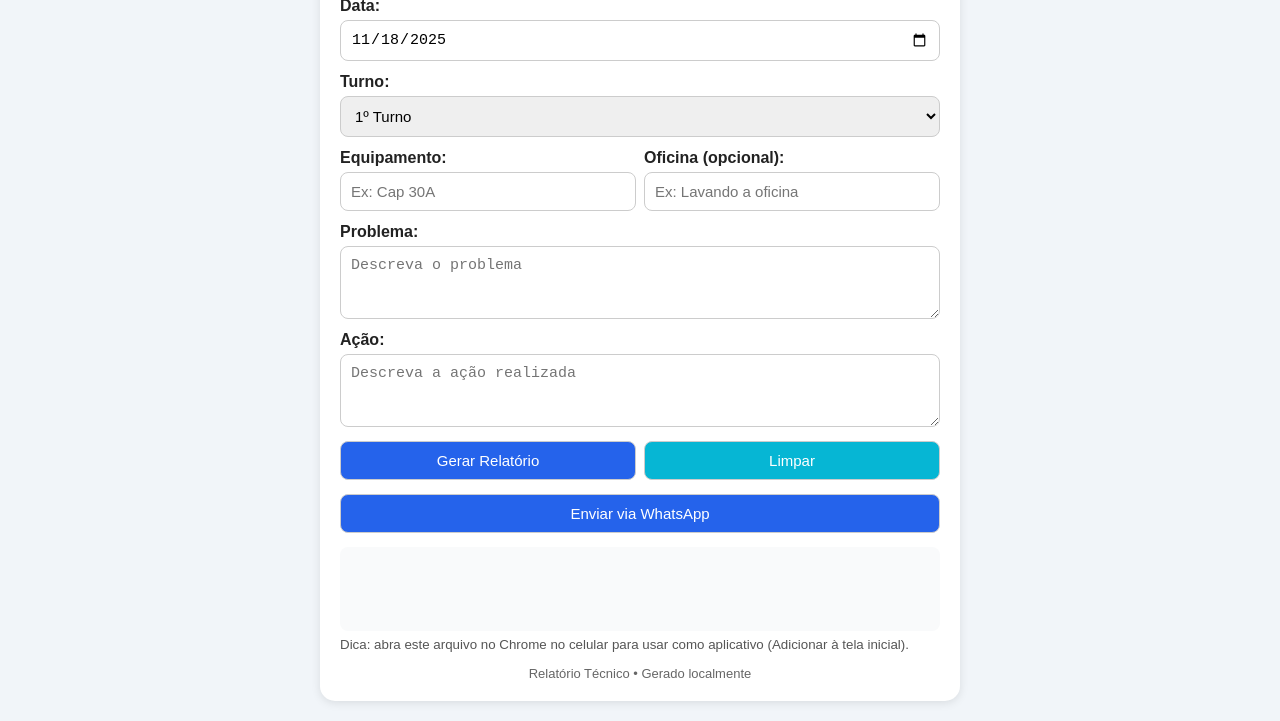
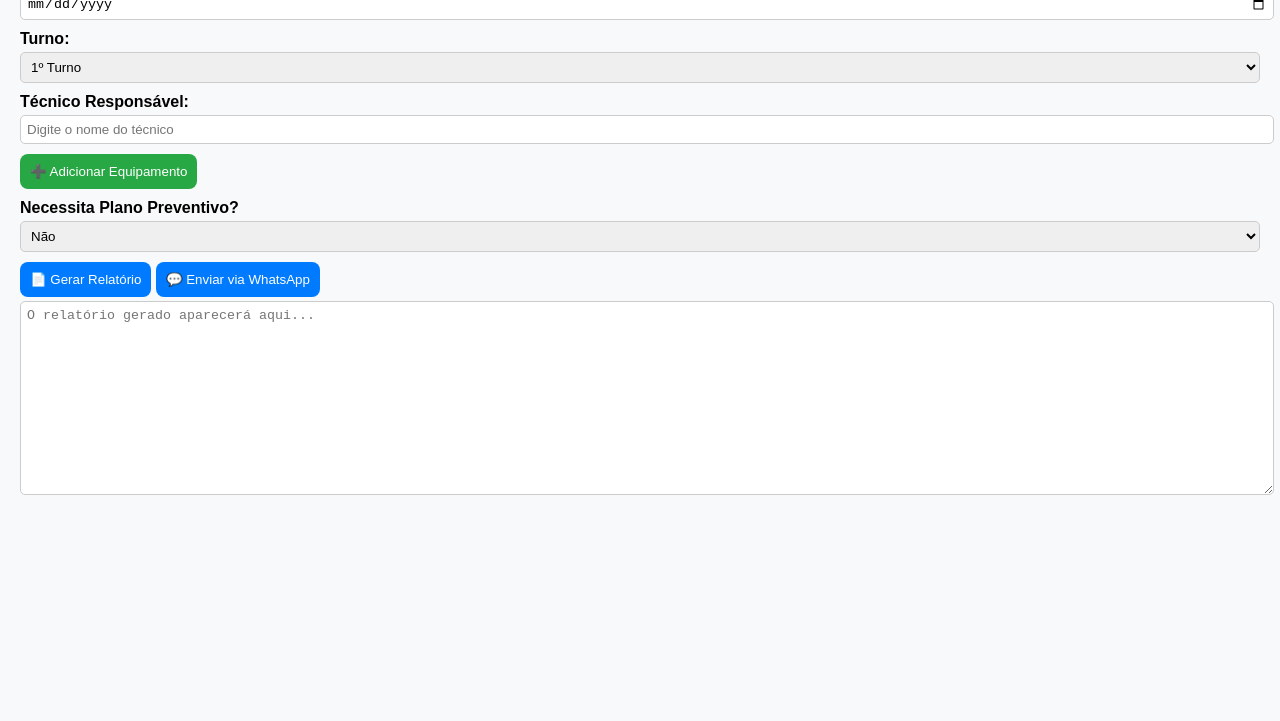
Before and after one commit to diegooliveira34/relatorio-manutencao, a plain HTML site: page index.html in a window 1280 px wide. Shown: the part 101-822 px from the top of the page. After the commit the page ends 800 px from the top, so only its background shows below. Drawn offline with Linux system fonts and the light colour scheme.

Commit message:
Update index.html

```diff
--- a/index.html
+++ b/index.html
@@ -1,31 +1,28 @@
-!DOCTYPE html>
+<!DOCTYPE html>
 <html lang="pt-BR">
 <head>
-  <meta charset="UTF-8" />
-  <meta name="viewport" content="width=device-width, initial-scale=1.0" />
-  <title>Relatório de Manutenção</title>
+<meta charset="UTF-8">
+<meta name="viewport" content="width=device-width, initial-scale=1.0">
+<title>Relatório de Manutenção v3</title>
 <style>
-    body { font-family: Arial, sans-serif; background: #f1f5f9; margin: 0; padding: 20px; color: #222; }
-    .container { max-width: 600px; margin: auto; background: white; padding: 20px; border-radius: 15px; box-shadow: 0 2px 10px rgba(0,0,0,0.1); }
-    h2 { text-align: center; color: #2563eb; margin: 0 0 10px 0; }
-    label { font-weight: bold; display: block; margin-top: 12px; }
-    input, textarea, select, button { width: 100%; padding: 10px; border: 1px solid #ccc; border-radius: 8px; margin-top: 5px; font-size: 15px; box-sizing: border-box; }
-    .row { display: flex; gap: 8px; }
-    .row > * { flex: 1; }
-    button { background-color: #2563eb; color: white; cursor: pointer; margin-top: 14px; }
-    button.secondary { background: #06b6d4; }
-    button:active { transform: translateY(1px); }
-    #resultado { white-space: pre-wrap; background: #f9fafb; border-radius: 8px; padding: 12px; margin-top: 14px; font-family: monospace; min-height: 60px; }
-    small.hint { color: #555; display: block; margin-top: 6px; }
-    footer { text-align:center; margin-top: 14px; color:#666; font-size:13px; }
+  body { font-family: Arial, sans-serif; margin: 20px; background-color: #f8f9fa; }
+  h2 { text-align: center; color: #333; }
+  label { font-weight: bold; margin-top: 10px; display: block; }
+  input, select, textarea { width: 100%; padding: 6px; margin-top: 4px; border-radius: 5px; border: 1px solid #ccc; }
+  button { margin-top: 10px; padding: 10px; border: none; border-radius: 8px; cursor: pointer; }
+  .add-btn { background-color: #28a745; color: white; }
+  .remove-btn { background-color: #dc3545; color: white; margin-top: 5px; }
+  .generate-btn { background-color: #007bff; color: white; }
+  .equipamento { background: #fff; padding: 10px; border-radius: 10px; margin-bottom: 10px; box-shadow: 0 2px 4px rgba(0,0,0,0.1); }
+  .preventivo-area { display: none; background: #fff3cd; padding: 10px; border-radius: 10px; margin-top: 10px; }
 </style>
 </head>
 <body>
-  <div class="container">
+
 <h2>📋 Relatório de Manutenção</h2>
 
 <label>Data:</label>
-    <input type="date" id="data" />
+<input type="date" id="data">
 
 <label>Turno:</label>
 <select id="turno">
@@ -34,139 +31,101 @@
   <option value="3º Turno">3º Turno</option>
 </select>
 
-    <div class="row">
-      <div>
-        <label>Equipamento:</label>
-        <input type="text" id="equipamento" placeholder="Ex: Cap 30A" />
-      </div>
-      <div>
-        <label>Oficina (opcional):</label>
-        <input type="text" id="oficina" placeholder="Ex: Lavando a oficina" />
-      </div>
+<label>Técnico Responsável:</label>
+<input type="text" id="tecnico" placeholder="Digite o nome do técnico">
+
+<div id="equipamentos"></div>
+<button class="add-btn" onclick="adicionarEquipamento()">➕ Adicionar Equipamento</button>
+
+<label>Necessita Plano Preventivo?</label>
+<select id="preventivo" onchange="togglePreventivo()">
+  <option value="Não">Não</option>
+  <option value="Sim">Sim</option>
+</select>
+
+<div class="preventivo-area" id="preventivoArea">
+  <label>Selecione os Equipamentos:</label>
+  <div id="listaPreventivo"></div>
+  <label>Observações:</label>
+  <textarea id="obsPreventivo" placeholder="Descreva detalhes do plano preventivo..."></textarea>
 </div>
 
-    <label>Problema:</label>
-    <textarea id="problema" placeholder="Descreva o problema" rows="3"></textarea>
+<button class="generate-btn" onclick="gerarRelatorio()">📄 Gerar Relatório</button>
+<button class="generate-btn" onclick="enviarWhatsApp()">💬 Enviar via WhatsApp</button>
 
-    <label>Ação:</label>
-    <textarea id="acao" placeholder="Descreva a ação realizada" rows="3"></textarea>
-
-    <div class="row">
-      <button onclick="gerarRelatorio()">Gerar Relatório</button>
-      <button class="secondary" onclick="limparCampos()">Limpar</button>
-    </div>
-    <div class="row">
-      <button onclick="enviarWhatsApp()">Enviar via WhatsApp</button>
-    </div>
-
-    <div id="resultado"></div>
-    <small class="hint">Dica: abra este arquivo no Chrome no celular para usar como aplicativo (Adicionar à tela inicial).</small>
-
-    <footer>Relatório Técnico • Gerado localmente</footer>
-  </div>
+<textarea id="resultado" rows="12" readonly placeholder="O relatório gerado aparecerá aqui..."></textarea>
 
 <script>
-    // Preenche data com data atual
-    (function setDefaultDate() {
-      const d = new Date();
-      const yyyy = d.getFullYear();
-      const mm = String(d.getMonth()+1).padStart(2,'0');
-      const dd = String(d.getDate()).padStart(2,'0');
-      const iso = yyyy + '-' + mm + '-' + dd;
-      document.getElementById('data').value = iso;
-    })();
+let contador = 0;
 
-    // Função para tocar um beep curto usando Web Audio API
-    function playBeep(duration = 0.08, frequency = 880, volume = 0.08) {
-      try {
-        const ctx = new (window.AudioContext || window.webkitAudioContext)();
-        const o = ctx.createOscillator();
-        const g = ctx.createGain();
-        o.type = 'sine';
-        o.frequency.value = frequency;
-        g.gain.value = volume;
-        o.connect(g);
-        g.connect(ctx.destination);
-        o.start();
-        setTimeout(function(){
-          o.stop();
-          ctx.close();
-        }, duration * 1000);
-      } catch (e) {
-        // Fallback: não fazer nada se não suportado
-        console.log('Audio not supported', e);
+function adicionarEquipamento() {
+  contador++;
+  const div = document.createElement('div');
+  div.classList.add('equipamento');
+  div.innerHTML = `
+    <label>Equipamento:</label>
+    <input type="text" id="equipamento${contador}" placeholder="Nome do equipamento">
+    <label>Problema:</label>
+    <textarea id="problema${contador}" placeholder="Descreva o problema..."></textarea>
+    <label>Ação:</label>
+    <textarea id="acao${contador}" placeholder="Descreva a ação realizada..."></textarea>
+    <button class="remove-btn" onclick="this.parentElement.remove()">Remover</button>
+  `;
+  document.getElementById('equipamentos').appendChild(div);
+  atualizarListaPreventivo();
+}
+
+function atualizarListaPreventivo() {
+  const listaDiv = document.getElementById('listaPreventivo');
+  listaDiv.innerHTML = '';
+  for (let i = 1; i <= contador; i++) {
+    const equip = document.getElementById(`equipamento${i}`);
+    if (equip) {
+      listaDiv.innerHTML += `<label><input type="checkbox" value="${equip.value || 'Equipamento ' + i}"> ${equip.value || 'Equipamento ' + i}</label><br>`;
+    }
   }
 }
 
+function togglePreventivo() {
+  const area = document.getElementById('preventivoArea');
+  area.style.display = document.getElementById('preventivo').value === 'Sim' ? 'block' : 'none';
+}
+
 function gerarRelatorio() {
+  let som = new Audio('https://actions.google.com/sounds/v1/cartoon/wood_plank_flicks.ogg'); som.play();
   const data = document.getElementById('data').value;
   const turno = document.getElementById('turno').value;
-      const equipamento = document.getElementById('equipamento').value.trim();
-      const problema = document.getElementById('problema').value.trim();
-      const acao = document.getElementById('acao').value.trim();
-      const oficina = document.getElementById('oficina').value.trim();
+  const tecnico = document.getElementById('tecnico').value;
+  let relatorio = `📋 Relatório de Manutenção\n📅 Data: ${data}\n🕓 Turno: ${turno}\n👷 Técnico Responsável: ${tecnico}\n\n`;
 
-      if (!data) {
-        alert('Por favor selecione a data.');
-        return;
+  for (let i = 1; i <= contador; i++) {
+    const equip = document.getElementById(`equipamento${i}`);
+    const prob = document.getElementById(`problema${i}`);
+    const acao = document.getElementById(`acao${i}`);
+    if (equip) {
+      relatorio += `⚙️ Equipamento: ${equip.value}\n`;
+      if (prob.value) relatorio += `❗ Problema: ${prob.value}\n`;
+      if (acao.value) relatorio += `🔧 Ação: ${acao.value}\n\n`;
     }
-      if (!equipamento && !problema && !acao && !oficina) {
-        alert('Preencha ao menos um campo para gerar o relatório.');
-        return;
   }
 
-      // Monta a mensagem no padrão
-      let msg = '📋 Relatório de Manutenção\n';
-      msg += '📅 Data: ' + formatDateBR(data) + '\n';
-      msg += '🕓 Turno: ' + turno + '\n\n';
+  const preventivo = document.getElementById('preventivo').value;
+  relatorio += `🛠️ Necessita Plano Preventivo? ${preventivo}\n`;
 
-      if (equipamento) {
-        msg += '⚙️ Equipamento: ' + equipamento + '\n';
-      }
-      if (problema) {
-        msg += '❗ Problema: ' + problema + '\n';
-      }
-      if (acao) {
-        msg += '🔧 Ação: ' + acao + '\n';
-      }
-      if (oficina) {
-        msg += '\n🧽 Oficina: ' + oficina + '\n';
+  if (preventivo === 'Sim') {
+    const selecionados = [...document.querySelectorAll('#listaPreventivo input:checked')].map(el => el.value);
+    const obs = document.getElementById('obsPreventivo').value;
+    relatorio += `Equipamentos para Preventivo: ${selecionados.join(', ')}\n`;
+    if (obs) relatorio += `Observações: ${obs}\n`;
   }
 
-      document.getElementById('resultado').textContent = msg;
-      playBeep(); // som ao gerar
-    }
-
-    function formatDateBR(isoDate) {
-      // isoDate no formato yyyy-mm-dd
-      const parts = isoDate.split('-');
-      if (parts.length === 3) {
-        return parts[2] + '/' + parts[1] + '/' + parts[0];
-      }
-      return isoDate;
+  document.getElementById('resultado').value = relatorio.trim();
 }
 
 function enviarWhatsApp() {
-      const texto = document.getElementById('resultado').textContent;
-      if (!texto) {
-        alert('Gere o relatório antes de enviar.');
-        return;
-      }
-      playBeep(0.06, 660, 0.06); // som de confirmação
-      // Abre o WhatsApp Web/Aplicativo com a mensagem pronta
-      const url = 'https://wa.me/?text=' + encodeURIComponent(texto);
-      // tenta abrir em nova aba
-      window.open(url, '_blank');
-    }
-
-    function limparCampos() {
-      if (!confirm('Deseja limpar todos os campos?')) return;
-      document.getElementById('equipamento').value = '';
-      document.getElementById('problema').value = '';
-      document.getElementById('acao').value = '';
-      document.getElementById('oficina').value = '';
-      document.getElementById('resultado').textContent = '';
-      playBeep(0.04, 440, 0.04);
+  let som = new Audio('https://actions.google.com/sounds/v1/cartoon/slide_whistle_to_drum_hit.ogg'); som.play();
+  const texto = encodeURIComponent(document.getElementById('resultado').value);
+  window.open(`https://wa.me/?text=${texto}`, '_blank');
 }
 </script>
 </body>
```
Lines whose indentation alone changed are shown as unchanged.
